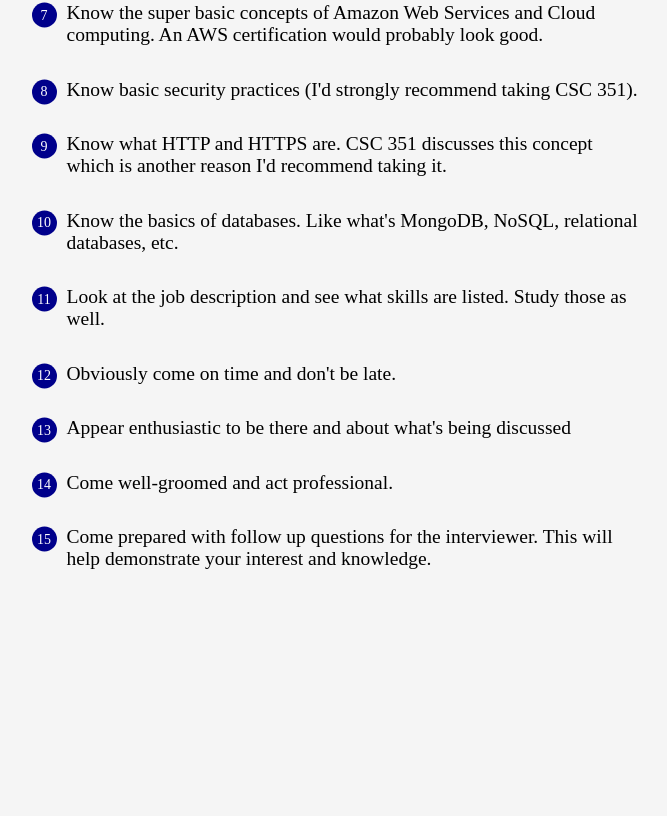
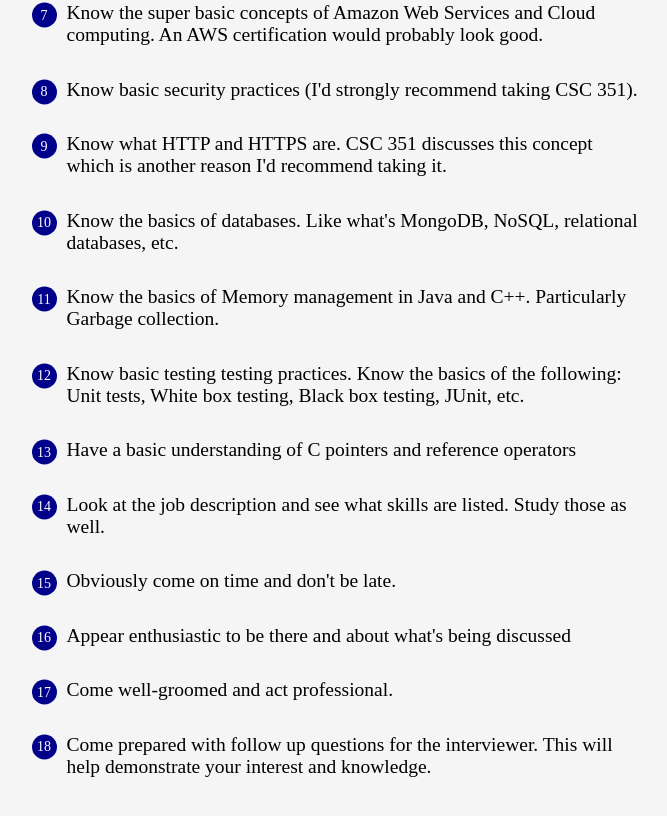
Before and after one commit to MichaelT-178/ForGuy, a Vue app: page /jobs/InterviewTips in a window 1280 px wide. Shown: the part 690-1506 px from the top of the page, without its empty margins (286-953 px from the left). Before the commit the page ends 1361 px from the top, so only its background shows below. Built offline with nearby package versions, Linux system fonts and the light colour scheme.

Commit message:
Added data

```diff
--- a/src/Views/linkedin/LinkedinTips.vue
+++ b/src/Views/linkedin/LinkedinTips.vue
@@ -8,7 +8,7 @@
                 <p class="text-section" v-html="createRouterLink(instruction.instruction)"></p>
             </div>
         </div>
-        <p style="margin-bottom: 60px;"></p>
+        <p style="margin-bottom: 100px;"></p>
     </div>
 </template>
 
--- a/src/data/Classes/ClassesIveTaken.json
+++ b/src/data/Classes/ClassesIveTaken.json
@@ -156,14 +156,15 @@
                 "Credit Hours": "4",
                 "Professor": "Erik Slivken",
                 "Description": "Like 5 difficult homeworks you can work on in a group. Also cengage completion homwork. 2 tests and a final exam. He lets you have like 2 pages of notes on the tests and like 5 on the final exam (I think). While that sounds good I'd still recommend taking Dr. Xiajoue Hou instead.",
+                "Skills": "Python and Jupyter",
+                "Tips": "",
                 "Grading": [
                     "Exam 1 - 20%",
                     "Exam 2 - 20%",
                     "Final Exam - 30%",
                     "All Homework - 25%",
                     "Participation - 5%"
-                ],
-                "Tips": ""
+                ]
             },
             {
                 "Name": "CHM 101: General Chemistry I",
--- a/src/data/jobs/InterviewTips.json
+++ b/src/data/jobs/InterviewTips.json
@@ -42,22 +42,34 @@
         },
         {
             "id": 11,
+            "tip": "Know the basics of Memory management in Java and C++. Particularly Garbage collection."
+        },
+        {
+            "id": 12,
+            "tip": "Know basic testing testing practices. Know the basics of the following: Unit tests, White box testing, Black box testing, JUnit, etc."
+        },
+        {
+            "id": 13,
+            "tip": "Have a basic understanding of C pointers and reference operators"
+        },
+        {
+            "id": 14,
             "tip": "Look at the job description and see what skills are listed. Study those as well."
         },
         {
-            "id": 12,
+            "id": 15,
             "tip": "Obviously come on time and don't be late."
         },
         {
-            "id": 13,
+            "id": 16,
             "tip": "Appear enthusiastic to be there and about what's being discussed"
         },
         {
-            "id": 14,
+            "id": 17,
             "tip": "Come well-groomed and act professional."
         },
         {
-            "id": 15,
+            "id": 18,
             "tip": "Come prepared with follow up questions for the interviewer. This will help demonstrate your interest and knowledge."
         }
     ]
```
